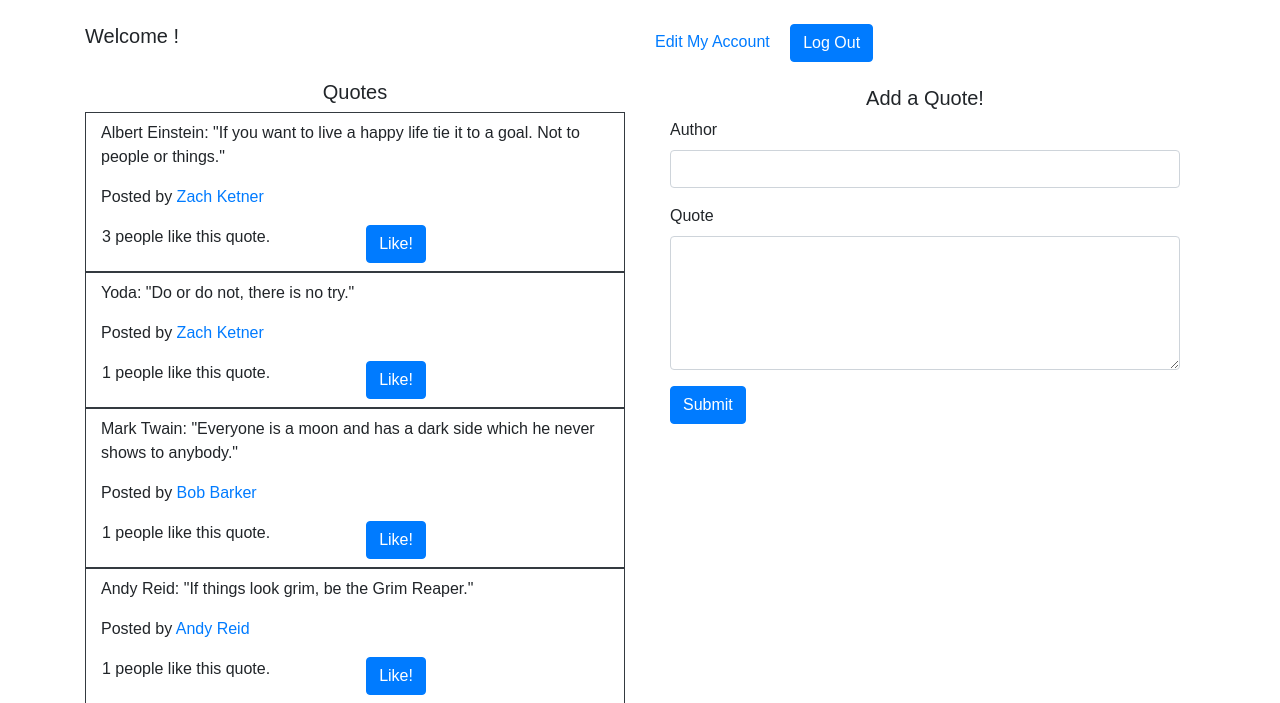
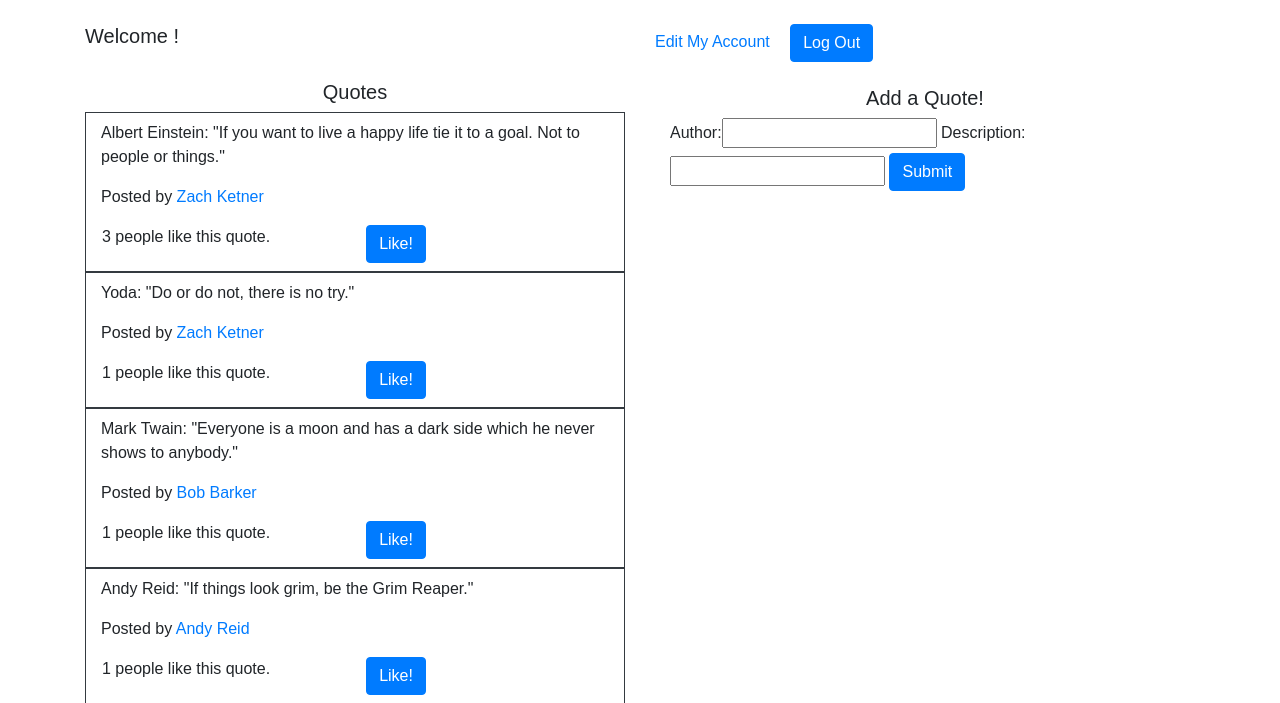
Before and after one commit to ZachKetner/belt_proj, a Django app: template exam_project_app/templates/index.html in a window 1280 px wide. Shown: the top 703 px of the page. Run offline with Django 3.2, Linux system fonts and the light colour scheme; the template is opened without the code that fills it: values that come from a table or form of the project are taken from there, others are empty; data comes from the database, SQL or seed files in the repository; parts of the project's set-up code (start-up, migrations or seed data) failed here and were passed over; some libraries are stand-ins or nearby versions.

Commit message:
Workign out model forms

```diff
--- a/exam_project_app/forms.py
+++ b/exam_project_app/forms.py
@@ -1,2 +1,8 @@
 from socket import fromshare
 from django import forms
+from .models import Quotes
+
+class QuoteForm(forms.ModelForm):
+    class Meta:
+        model = Quotes
+        fields = ('author', 'description')
--- a/exam_project_app/templates/index.html
+++ b/exam_project_app/templates/index.html
@@ -41,14 +41,7 @@
                     <h5 class="text-center">Add a Quote!</h5>
                     <form action="/quotes/create" method="post">
                         {% csrf_token %}
-                        <div class="form-group">
-                            <label for="author">Author</label>
-                            <input type="text" name="author" id="author" class="form-control">
-                        </div>
-                        <div class="form-group">
-                            <label for="description">Quote</label>
-                            <textarea class="form-control" rows="5" name="description" id="description"></textarea>
-                        </div>
+                        {{ form }}
                         <button type="submit" class="btn btn-primary">Submit</button>
                     </form>
                 </div>
--- a/exam_project_app/views.py
+++ b/exam_project_app/views.py
@@ -3,6 +3,7 @@ from .models import *
 from login_and_reg_app.models import *
 import bcrypt
 from django.contrib import messages
+from .forms import QuoteForm
 
 def index(request):
     if 'user' not in request.session:
@@ -13,7 +14,8 @@ def index(request):
         'All_users': User.objects.all(),
         'user': selectedUser,
     }
-    return render(request, 'index.html', context)
+    form = QuoteForm()
+    return render(request, 'index.html', context, {"form":form})
 
 def create(request):
     if request.method =='POST':
```
